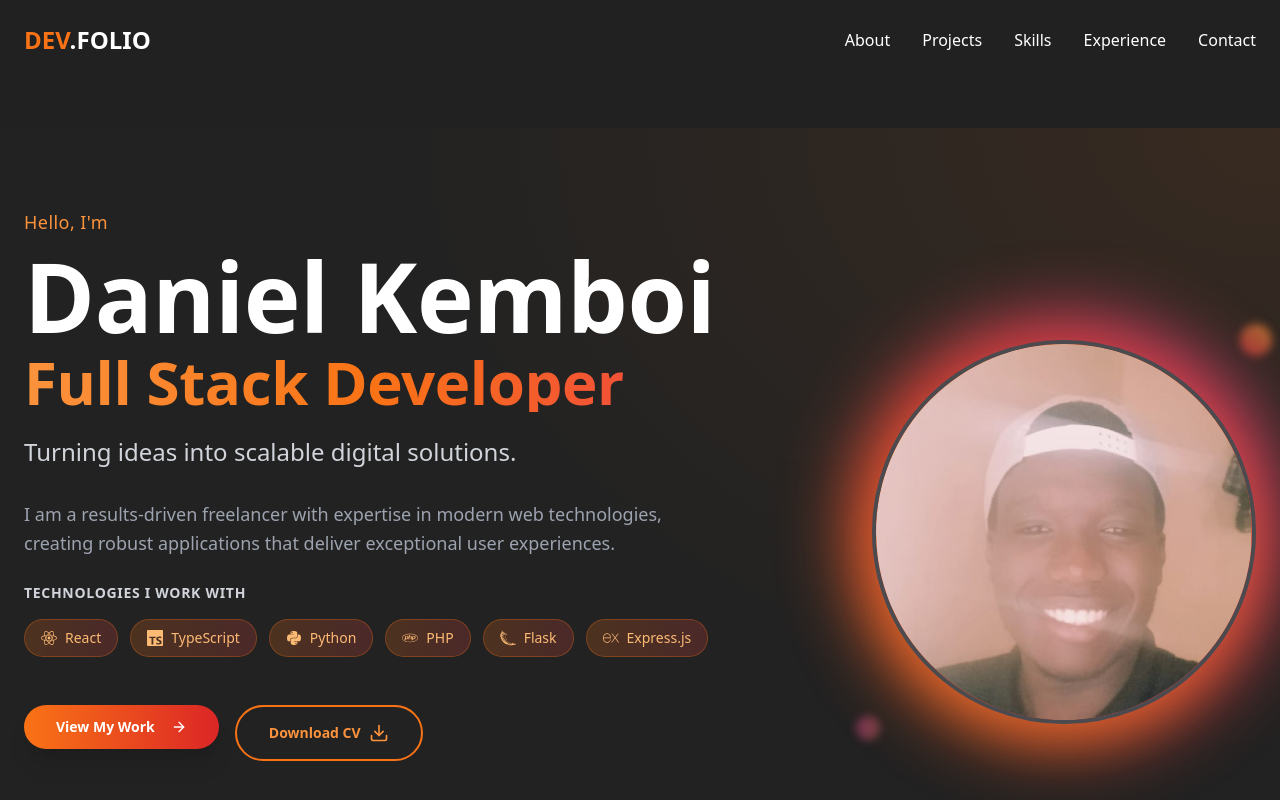
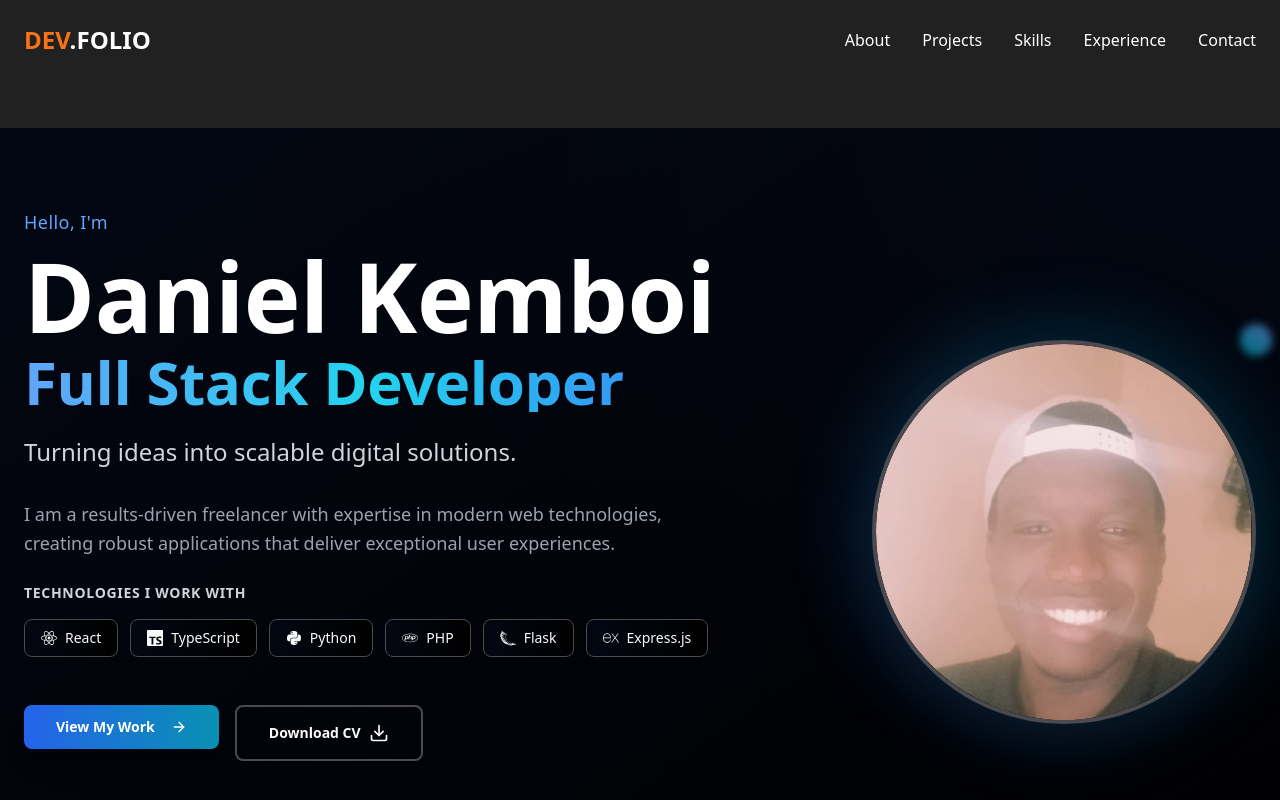
Before and after one commit to dannykhan02/my_portfolio, a React (Vite) app: page / in a window 1280 px wide. Shown: the top 800 px of the page. Built offline with nearby package versions, Linux system fonts and the light colour scheme.

Commit message:
update color scheme

```diff
--- a/src/components/Hero.tsx
+++ b/src/components/Hero.tsx
@@ -188,10 +188,10 @@ const Hero = () => {
   return (
     <section
       id="hero"
-      className="min-h-screen flex items-center pt-20 pb-10 bg-gradient-to-br from-slate-950 via-gray-900 to-black relative overflow-hidden"
+      className="min-h-screen flex items-center pt-20 pb-10 bg-gradient-to-br from-gray-950 via-slate-900 to-black relative overflow-hidden"
     >
       {/* Background decoration */}
-      <div className="absolute inset-0 bg-[radial-gradient(ellipse_at_top_right,_var(--tw-gradient-stops))] from-orange-500/10 via-transparent to-transparent"></div>
+      <div className="absolute inset-0 bg-[radial-gradient(ellipse_at_top_right,_var(--tw-gradient-stops))] from-blue-500/8 via-transparent to-transparent"></div>
 
       <div className="container mx-auto px-4 md:px-6 relative z-10">
         <div className="grid grid-cols-1 lg:grid-cols-12 gap-12 items-center">
@@ -203,7 +203,7 @@ const Hero = () => {
               transition={{ duration: 0.8, ease: "easeOut" }}
             >
               <motion.p
-                className="text-orange-400 mb-3 text-lg font-medium tracking-wide"
+                className="text-blue-400 mb-3 text-lg font-medium tracking-wide"
                 initial={{ opacity: 0 }}
                 animate={{ opacity: 1 }}
                 transition={{ delay: 0.2 }}
@@ -222,7 +222,7 @@ const Hero = () => {
                 </motion.span>
 
                 <motion.span
-                  className="block text-3xl md:text-5xl lg:text-6xl font-bold bg-gradient-to-r from-orange-400 via-orange-500 to-red-500 bg-clip-text text-transparent leading-tight"
+                  className="block text-3xl md:text-5xl lg:text-6xl font-bold bg-gradient-to-r from-blue-400 via-cyan-400 to-blue-500 bg-clip-text text-transparent leading-tight"
                   initial={{ opacity: 0, x: -50 }}
                   animate={{ opacity: 1, x: 0 }}
                   transition={{ duration: 0.8, delay: 0.5 }}
@@ -266,9 +266,9 @@ const Hero = () => {
                         initial={{ opacity: 0, scale: 0.8 }}
                         animate={{ opacity: 1, scale: 1 }}
                         transition={{ delay: 0.9 + index * 0.1 }}
-                        className="group bg-gradient-to-r from-orange-500/20 to-red-500/20 hover:from-orange-500/30 hover:to-red-500/30 border border-orange-500/30 text-orange-300 px-4 py-2 rounded-full text-sm font-medium flex items-center transition-all duration-300 hover:scale-105 hover:shadow-lg hover:shadow-orange-500/25"
+                        className="group bg-gradient-to-r from-slate-800/50 to-gray-800/50 hover:from-blue-600/20 hover:to-cyan-600/20 border border-slate-600 hover:border-blue-400/50 text-slate-300 hover:text-blue-300 px-4 py-2 rounded-lg text-sm font-medium flex items-center transition-all duration-300 hover:scale-105 hover:shadow-lg hover:shadow-blue-500/10"
                       >
-                        <IconComponent className="mr-2 h-4 w-4 group-hover:text-orange-200 transition-colors" />
+                        <IconComponent className="mr-2 h-4 w-4 group-hover:text-blue-300 transition-colors" />
                         {tech.name}
                       </motion.span>
                     );
@@ -287,7 +287,7 @@ const Hero = () => {
               <Button
                 size="lg"
                 onClick={scrollToProjects}
-                className="group bg-gradient-to-r from-orange-500 to-red-600 hover:from-orange-600 hover:to-red-700 text-white font-semibold px-8 py-4 rounded-full shadow-xl hover:shadow-2xl hover:shadow-orange-500/25 transition-all duration-300 transform hover:scale-105 cursor-pointer"
+                className="group bg-gradient-to-r from-blue-600 to-cyan-600 hover:from-blue-700 hover:to-cyan-700 text-white font-semibold px-8 py-4 rounded-lg shadow-xl hover:shadow-2xl hover:shadow-blue-500/20 transition-all duration-300 transform hover:scale-105 cursor-pointer"
               >
                 View My Work
                 <ArrowRight className="ml-2 h-5 w-5 transition-transform group-hover:translate-x-1" />
@@ -298,7 +298,7 @@ const Hero = () => {
                 download="Daniel_Kemboi_CV.docx"
                 whileHover={{ scale: 1.05 }}
                 whileTap={{ scale: 0.95 }}
-                className="group inline-flex items-center px-8 py-4 border-2 border-orange-500 rounded-full text-sm font-semibold text-orange-400 hover:bg-orange-500 hover:text-white transition-all duration-300 hover:shadow-lg hover:shadow-orange-500/25"
+                className="group inline-flex items-center px-8 py-4 border-2 border-slate-500 hover:border-blue-400 rounded-lg text-sm font-semibold text-slate-300 hover:text-blue-300 hover:bg-blue-600/10 transition-all duration-300 hover:shadow-lg hover:shadow-blue-500/10"
               >
                 Download CV
                 <Download className="ml-2 h-5 w-5 transition-transform group-hover:translate-y-0.5" />
@@ -326,7 +326,7 @@ const Hero = () => {
                   rel={social.label !== "Email" ? "noopener noreferrer" : undefined}
                   whileHover={{ scale: 1.2, y: -2 }}
                   whileTap={{ scale: 0.9 }}
-                  className="text-gray-400 hover:text-orange-400 transition-all duration-300 p-2 rounded-full hover:bg-orange-500/10 hover:shadow-lg hover:shadow-orange-500/20"
+                  className="text-gray-400 hover:text-blue-400 transition-all duration-300 p-2 rounded-lg hover:bg-blue-500/10 hover:shadow-lg hover:shadow-blue-500/10"
                   aria-label={social.label}
                   title={social.label}
                 >
@@ -344,17 +344,17 @@ const Hero = () => {
             className="lg:col-span-5 flex justify-center lg:justify-end"
           >
             <motion.div
-              whileHover={{ scale: 1.05, rotate: 2 }}
+              whileHover={{ scale: 1.05, rotate: 1 }}
               transition={{ type: "spring", stiffness: 300 }}
               className="relative group"
             >
               {/* Animated background rings */}
-              <div className="absolute -inset-4 rounded-full bg-gradient-to-tr from-orange-500 via-red-500 to-pink-500 blur-2xl opacity-30 animate-pulse group-hover:opacity-50 transition-opacity duration-500"></div>
-              <div className="absolute -inset-2 rounded-full bg-gradient-to-tr from-orange-400 to-red-600 blur-xl opacity-40 animate-spin"></div>
+              <div className="absolute -inset-4 rounded-full bg-gradient-to-tr from-blue-500/20 via-slate-600/10 to-cyan-500/20 blur-2xl opacity-40 animate-pulse group-hover:opacity-60 transition-opacity duration-500"></div>
+              <div className="absolute -inset-2 rounded-full bg-gradient-to-tr from-blue-400/30 to-slate-600/30 blur-xl opacity-30 animate-spin"></div>
 
               {/* Main image container */}
-              <div className="relative bg-gradient-to-br from-gray-800 to-gray-900 rounded-full h-72 w-72 md:h-96 md:w-96 overflow-hidden border-4 border-gradient-to-r from-orange-500 to-red-500 shadow-2xl shadow-orange-500/20 group-hover:shadow-orange-500/40 transition-all duration-500">
-                <div className="absolute inset-0 bg-gradient-to-br from-orange-500/10 to-red-500/10"></div>
+              <div className="relative bg-gradient-to-br from-slate-800 to-gray-900 rounded-full h-72 w-72 md:h-96 md:w-96 overflow-hidden border-4 border-slate-600 group-hover:border-blue-400/50 shadow-2xl shadow-slate-900/50 group-hover:shadow-blue-500/20 transition-all duration-500">
+                <div className="absolute inset-0 bg-gradient-to-br from-blue-500/5 to-slate-500/5"></div>
                 <div className="h-full w-full flex items-center justify-center relative z-10">
                   <img
                     src="/profile-picture.png"
@@ -364,19 +364,19 @@ const Hero = () => {
                 </div>
 
                 {/* Overlay gradient */}
-                <div className="absolute inset-0 bg-gradient-to-t from-black/20 via-transparent to-orange-500/10 rounded-full"></div>
+                <div className="absolute inset-0 bg-gradient-to-t from-black/20 via-transparent to-blue-500/5 rounded-full"></div>
               </div>
 
               {/* Floating elements */}
               <motion.div
                 animate={{ rotate: 360 }}
                 transition={{ duration: 20, repeat: Infinity, ease: "linear" }}
-                className="absolute -top-4 -right-4 w-8 h-8 bg-gradient-to-r from-orange-400 to-red-500 rounded-full blur-sm opacity-60"
+                className="absolute -top-4 -right-4 w-8 h-8 bg-gradient-to-r from-blue-400 to-cyan-500 rounded-full blur-sm opacity-60"
               ></motion.div>
               <motion.div
                 animate={{ rotate: -360 }}
                 transition={{ duration: 15, repeat: Infinity, ease: "linear" }}
-                className="absolute -bottom-4 -left-4 w-6 h-6 bg-gradient-to-r from-red-400 to-pink-500 rounded-full blur-sm opacity-40"
+                className="absolute -bottom-4 -left-4 w-6 h-6 bg-gradient-to-r from-slate-400 to-blue-500 rounded-full blur-sm opacity-40"
               ></motion.div>
             </motion.div>
           </motion.div>
@@ -395,10 +395,10 @@ const Hero = () => {
             className="flex flex-col items-center space-y-2 cursor-pointer group"
             onClick={scrollToProjects}
           >
-            <span className="text-gray-400 text-sm font-medium group-hover:text-orange-400 transition-colors">
+            <span className="text-gray-400 text-sm font-medium group-hover:text-blue-400 transition-colors">
               Scroll to explore
             </span>
-            <ChevronDown className="text-gray-400 group-hover:text-orange-400 transition-colors" size={28} />
+            <ChevronDown className="text-gray-400 group-hover:text-blue-400 transition-colors" size={28} />
           </motion.div>
         </motion.div>
       </div>
```
